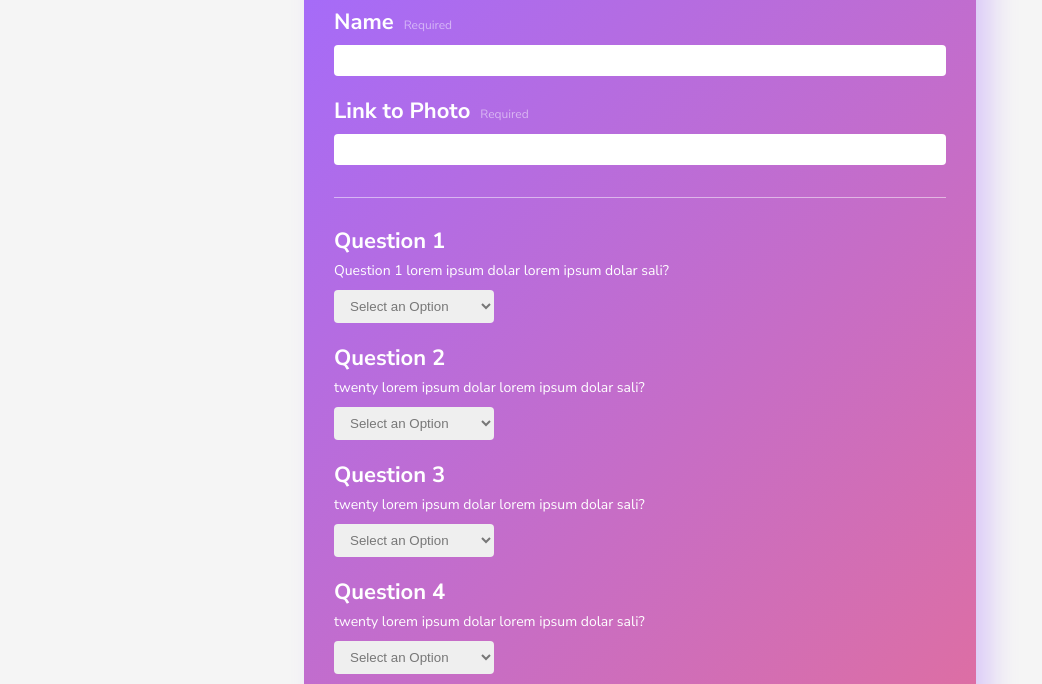
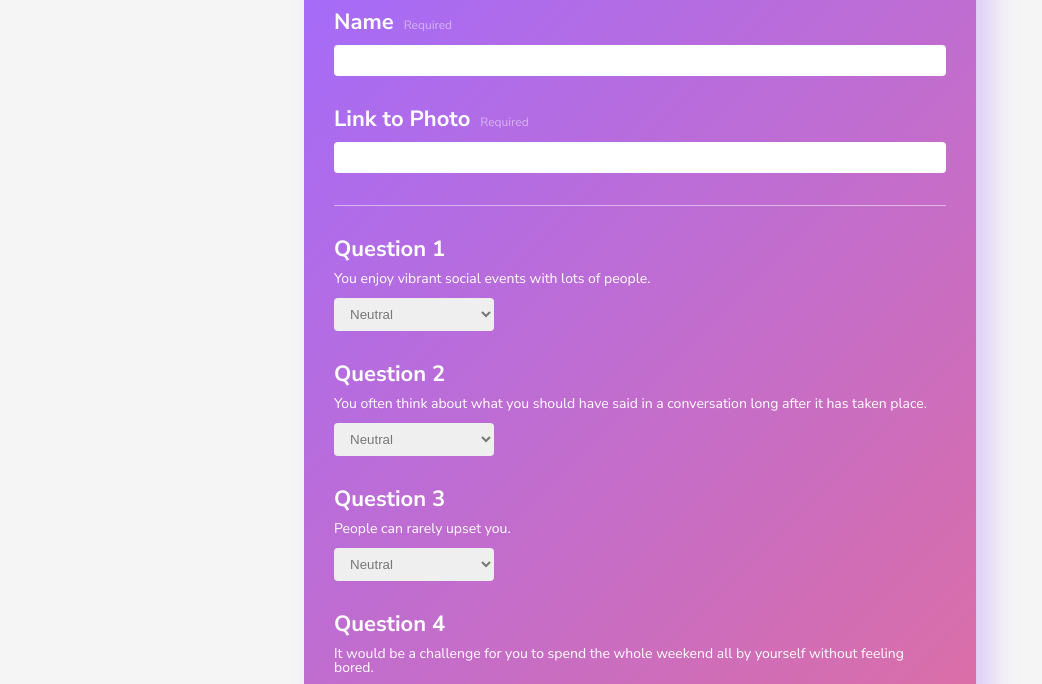
Before and after one commit to graysonlee123/Friend-Finder, a website: page app/public/survey.html in a window 1280 px wide. Shown: the part 113-797 px from the top of the page, without its empty margins (0-1042 px from the left). Drawn offline with nearby package versions, Linux system fonts and the light colour scheme.

Commit message:
added real questions

```diff
--- a/app/public/calculateMatch.js
+++ b/app/public/calculateMatch.js
@@ -19,5 +19,7 @@ function calculateMatch() {
         scores: scores
     }
 
+    // Compare method here
+
     $.post("api/friends", userAnswers);
 }
--- a/app/public/generateSurvey.js
+++ b/app/public/generateSurvey.js
@@ -5,103 +5,103 @@ const info = [
 
 const questions = [
     {
-        number: 1,
-        question: "Question 1 lorem ipsum dolar lorem ipsum dolar sali?",
+        question: "You enjoy vibrant social events with lots of people.",
         choices: [
-            "Answer A",
-            "Answer b",
-            "Answer c",
-            "Answer d"
+            "Very much so",
+            "Most of the time",
+            "Neutral",
+            "Not often",
+            "Not at all"
         ]
     },
     {
-        number: 2,
-        question: "twenty lorem ipsum dolar lorem ipsum dolar sali?",
+        question: "You often think about what you should have said in a conversation long after it has taken place.",
         choices: [
-            "Answer A",
-            "Answer b",
-            "Answer c d",
-            "Answer d"
+            "Very often",
+            "Sometimes",
+            "Neutral",
+            "Not so much",
+            "Never"
         ]
     },
     {
-        number: 2,
-        question: "twenty lorem ipsum dolar lorem ipsum dolar sali?",
+        question: "People can rarely upset you.",
         choices: [
-            "Answer A",
-            "Answer b",
-            "Answer c d",
-            "Answer d"
+            "Very true",
+            "True",
+            "Neutral",
+            "Not true",
+            "Not true at all"
         ]
     },
     {
-        number: 2,
-        question: "twenty lorem ipsum dolar lorem ipsum dolar sali?",
+        question: "It would be a challenge for you to spend the whole weekend all by yourself without feeling bored.",
         choices: [
-            "Answer A",
-            "Answer b",
-            "Answer c d",
-            "Answer d"
+            "Very much so",
+            "Yes",
+            "Neutral",
+            "No",
+            "Not at all"
         ]
     },
     {
-        number: 2,
-        question: "twenty lorem ipsum dolar lorem ipsum dolar sali?",
+        question: "You are more of a detail-oriented than a big picture person.",
         choices: [
-            "Answer A",
-            "Answer b",
-            "Answer c d",
-            "Answer d"
+            "Very true",
+            "True",
+            "Neutral",
+            "Not true",
+            "Not true at all"
         ]
     },
     {
-        number: 2,
-        question: "twenty lorem ipsum dolar lorem ipsum dolar sali?",
+        question: "When looking for a movie to watch, you can spend ages browsing the catalog.",
         choices: [
-            "Answer A",
-            "Answer b",
-            "Answer c d",
-            "Answer d"
+            "Very true",
+            "True",
+            "Neutral",
+            "Not true",
+            "Not true at all"
         ]
     },
     {
-        number: 2,
-        question: "twenty lorem ipsum dolar lorem ipsum dolar sali?",
+        question: "When you sleep, your dreams tend to be bizarre and fantastical.",
         choices: [
-            "Answer A",
-            "Answer b",
-            "Answer c d",
-            "Answer d"
+            "Very much so",
+            "Sometimes",
+            "Neutral",
+            "Not too often",
+            "Not at all"
         ]
     },
     {
-        number: 2,
-        question: "twenty lorem ipsum dolar lorem ipsum dolar sali?",
+        question: "You tend to focus on present realities rather than future possibilities.",
         choices: [
-            "Answer A",
-            "Answer b",
-            "Answer c d",
-            "Answer d"
+            "Very true",
+            "True",
+            "Neutral",
+            "Not true",
+            "Not true at all"
         ]
     },
     {
-        number: 2,
-        question: "twenty lorem ipsum dolar lorem ipsum dolar sali?",
+        question: "When starting to work on a project, you prefer to make as many decisions upfront as possible.",
         choices: [
-            "Answer A",
-            "Answer b",
-            "Answer c d",
-            "Answer d"
+            "Very true",
+            "True",
+            "Neutral",
+            "Not true",
+            "Not true at all"
         ]
     },
     {
-        number: 2,
-        question: "twenty lorem ipsum dolar lorem ipsum dolar sali?",
+        question: "After a long and exhausting week, a fun party is just what you need.",
         choices: [
-            "Answer A",
-            "Answer b",
-            "Answer c d",
-            "Answer d"
+            "Very true",
+            "True",
+            "Neutral",
+            "Not true",
+            "Not true at all"
         ]
     }
 ]
@@ -116,11 +116,15 @@ function generateQuestions () {
         label.append($(`<h2>Question ${i + 1}</h2>`), $(`<p>${item.question}</p>`));
 
         const selections = $(`<select name="question-${i}" id="question-${i}" class="dropdown">`);
-        selections.append($(`<option value="" disabled selected hidden>Select an Option</option>`));
+        // selections.append($(`<option value="" disabled selected hidden>Select an Option</option>`));
 
         // Loop through each answer and create a dropdown item for it
         item.choices.forEach( (item, i) => {
-            selections.append($(`<option value="${i}">${item}</option>`));
+            if (item === "Neutral") {
+                selections.append($(`<option value="${i}" selected>${item}</option>`));
+            } else {
+                selections.append($(`<option value="${i}">${item}</option>`));
+            }
         });
 
         questionContainer.append(label);
--- a/app/public/master.css
+++ b/app/public/master.css
@@ -110,7 +110,7 @@ p {
 }
 
 .survey-row {
-    margin-bottom: 24px;
+    margin-bottom: 32px;
 }
 
 .text-input-box {
```
